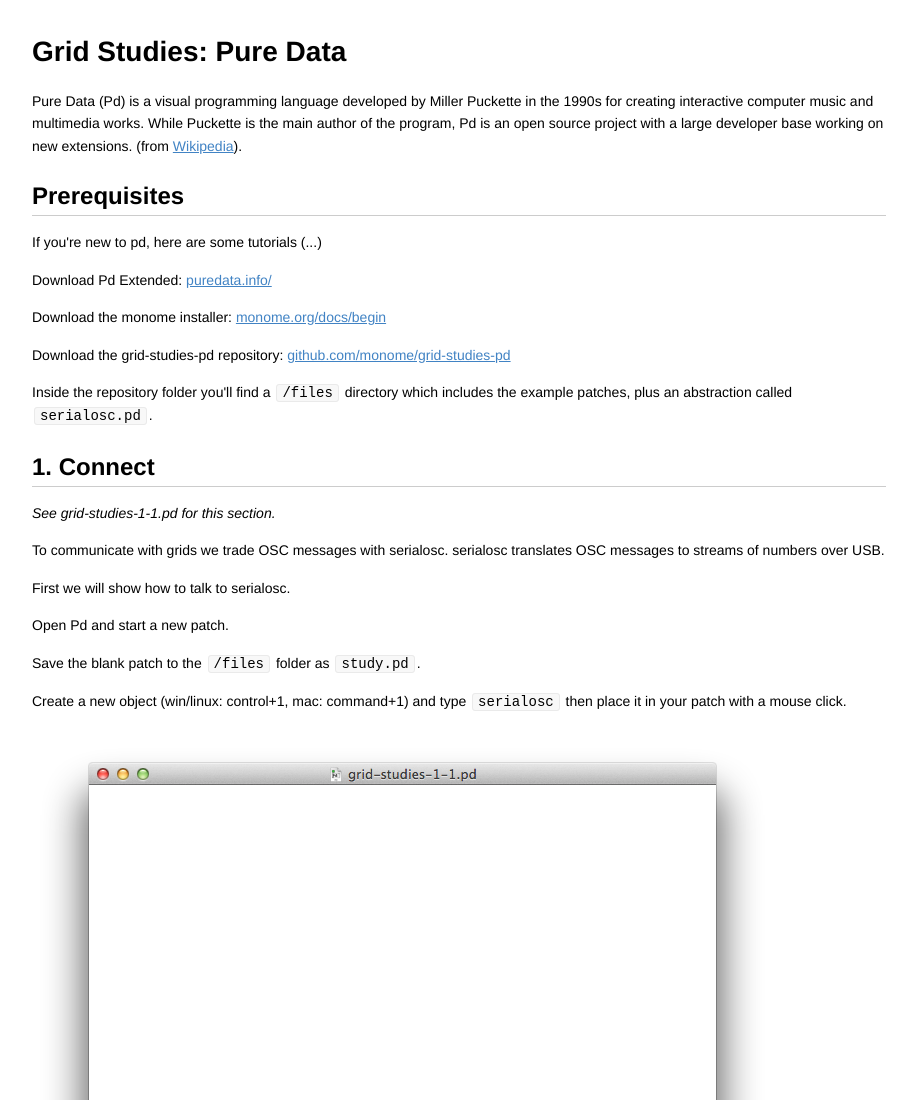
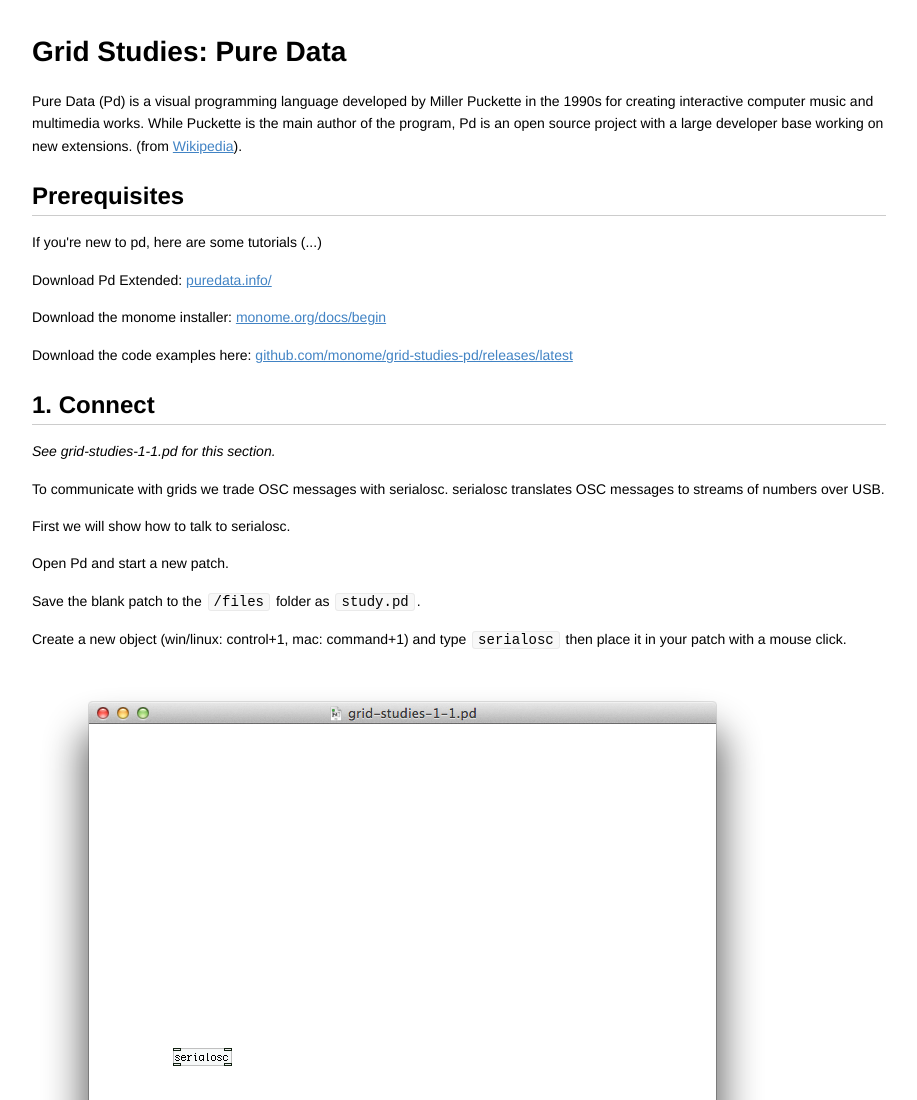
Before and after one commit to monome/grid-studies-pd, a plain HTML site: page index.html in a window 1280 px wide. Shown: the top 1100 px of the page, without its empty margins (181-1098 px from the left). Drawn offline with Linux system fonts and the light colour scheme.

Commit message:
examples link

```diff
--- a/index.html
+++ b/index.html
@@ -453,9 +453,7 @@ pre[class*="language-"] {
 
 <p>Download the monome installer: <a href="http://monome.org/docs/begin">monome.org/docs/begin</a></p>
 
-<p>Download the grid-studies-pd repository: <a href="https://github.com/monome/grid-studies-pd/archive/master.zip">github.com/monome/grid-studies-pd</a></p>
-
-<p>Inside the repository folder you&#39;ll find a <code>/files</code> directory which includes the example patches, plus an abstraction called <code>serialosc.pd</code>.</p>
+<p>Download the code examples here: <a href="https://github.com/monome/grid-studies-pd/releases/latest">github.com/monome/grid-studies-pd/releases/latest</a></p>
 
 <h2 id="toc_2">1. Connect</h2>
 
```
Also changed, not shown: 1 other file.
